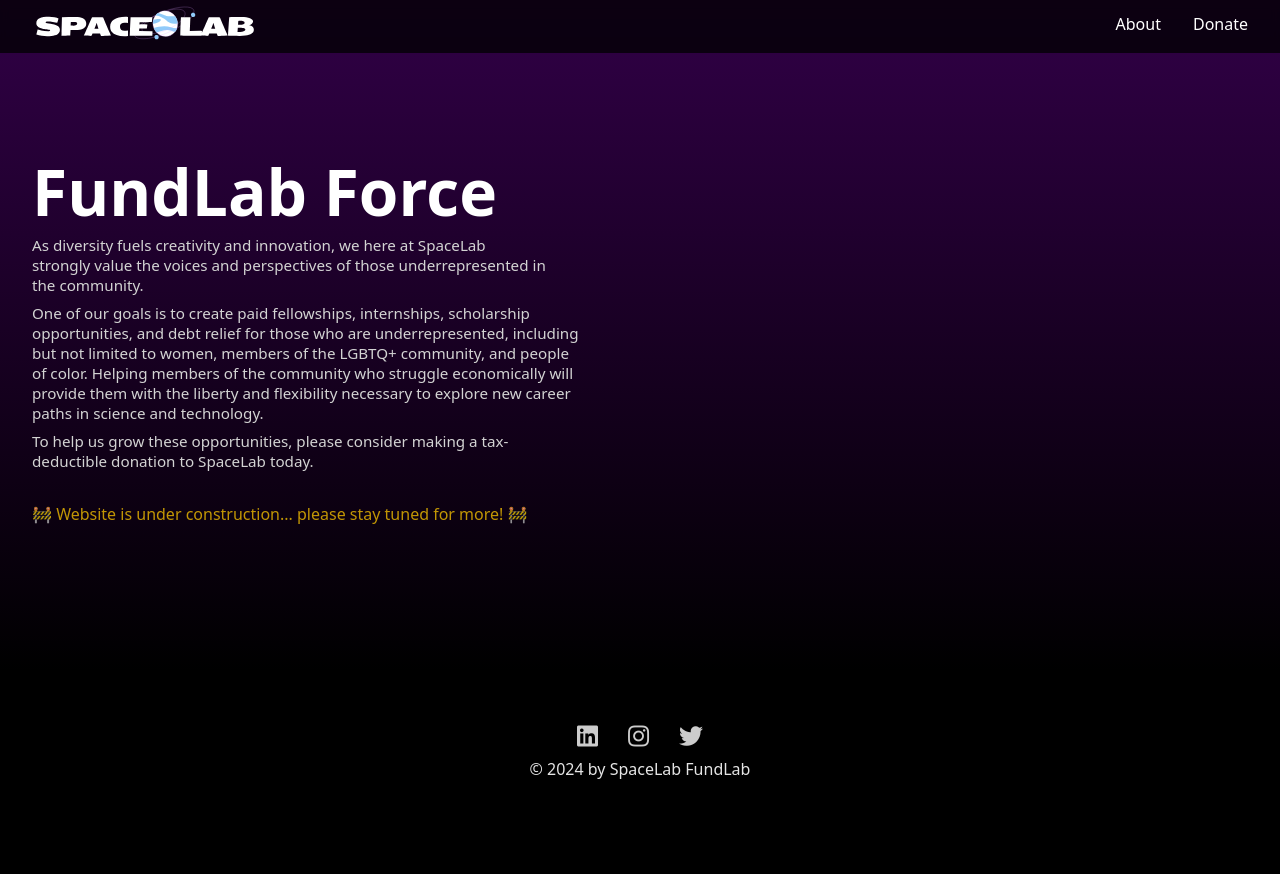
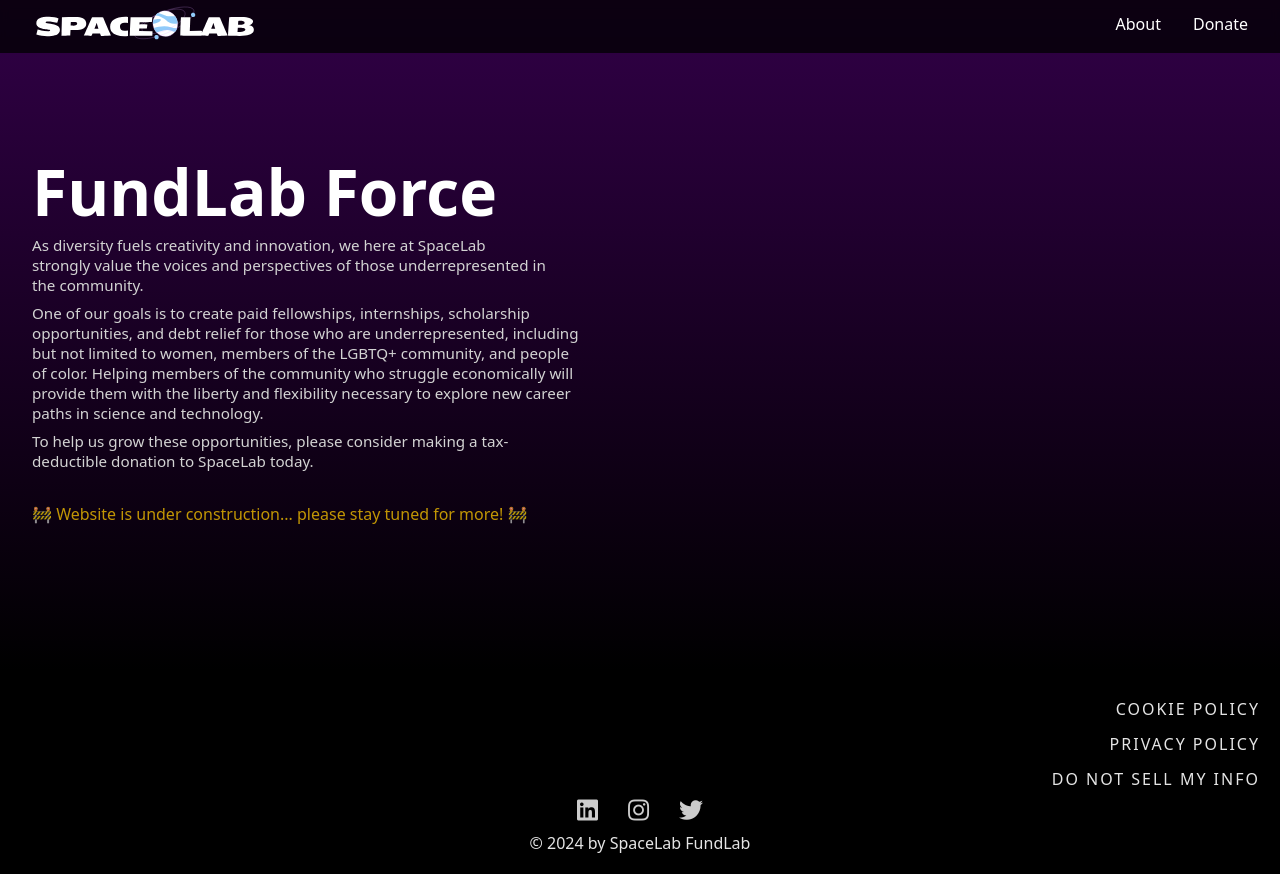
Before and after one commit to spacelabdev/fund_lab_force, a React (Vite) app: page / in a window 1280 px wide. Before the commit the page ends 800 px from the top, so only its background shows below. Built offline with nearby package versions, Linux system fonts and the light colour scheme.

Commit message:
creates right container and styling for page

```diff
--- a/src/components/Footer/Footer.css
+++ b/src/components/Footer/Footer.css
@@ -9,13 +9,35 @@
     padding: 20px 0;
 }
 
+.right-container {
+    ul {
+        list-style: none;
+        text-transform: uppercase;
+        text-align: right;
+        margin-right: 20px;
+
+        @media (min-width: 766px) {
+            text-align: right;
+            padding-left: 3.1rem;
+        }
+
+        li {
+            line-height: 2.2rem;
+            letter-spacing: 2px;
+        }
+    }
+}
+
 .social-links {
-    margin-bottom: .5rem; /* spacing between social links and copyright */
+    margin-bottom: .5rem;
+    /* spacing between social links and copyright */
 }
 
 .social-links a {
-    color: rgba(255, 255, 255, 0.8); /* icon color */
-    margin: 0 15px; /* spacing between icons */
+    color: rgba(255, 255, 255, 0.8);
+    /* icon color */
+    margin: 0 15px;
+    /* spacing between icons */
     font-size: .75rem;
 }
 
--- a/src/components/Footer/Footer.jsx
+++ b/src/components/Footer/Footer.jsx
@@ -3,6 +3,13 @@
 export default function Footer() {
     return (
         <footer>
+            <div className="right-container">
+                <ul>
+                    <li>Cookie Policy</li>
+                    <li>Privacy Policy</li>
+                    <li>Do Not Sell My Info</li>
+                </ul>
+            </div>
             <div className="social-links">
                 <a href="https://www.linkedin.com/company/spacelab-space/" target="_blank" rel="noopener noreferrer">
                     <i className="fab fa-linkedin fa-2x"></i>
```
